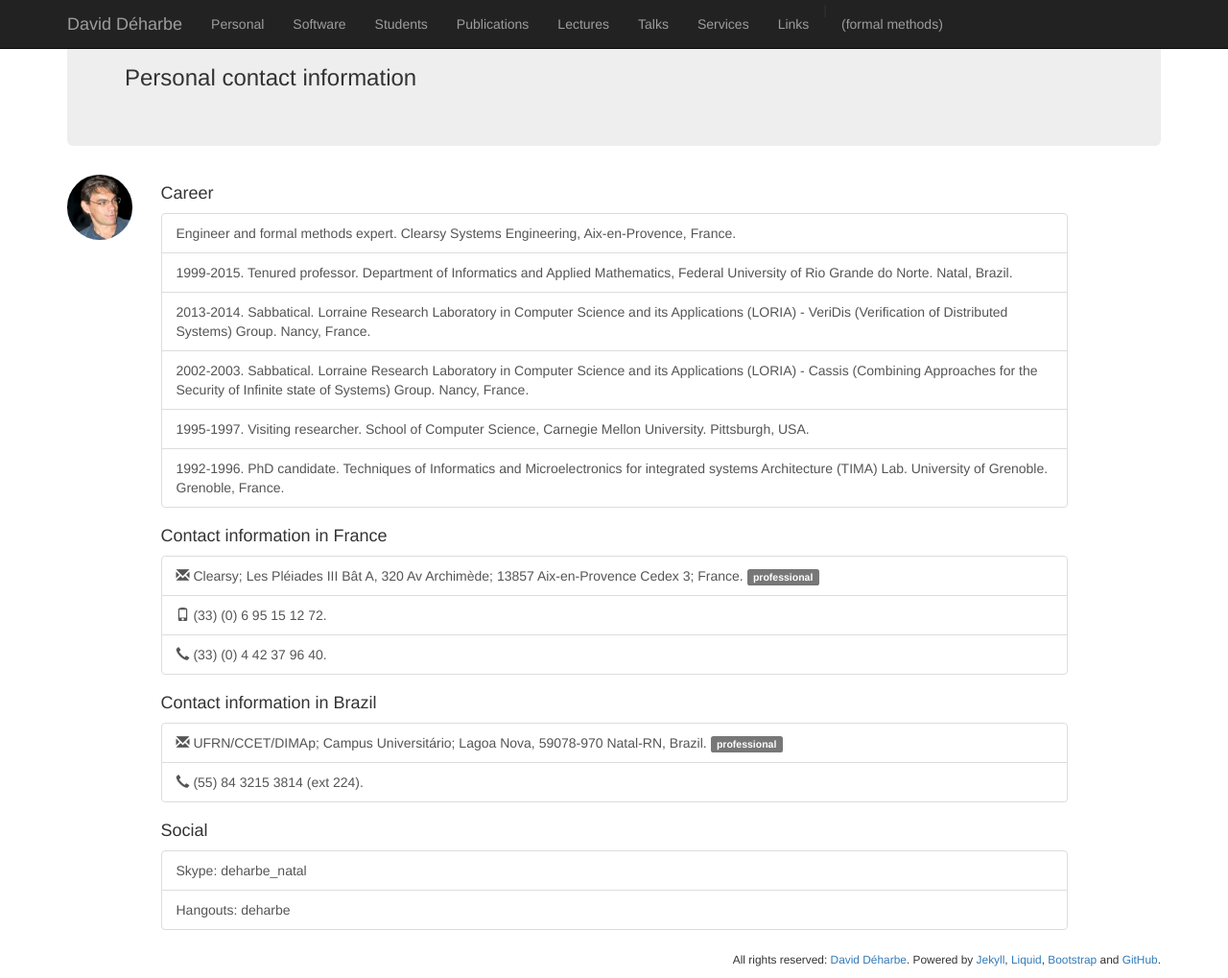
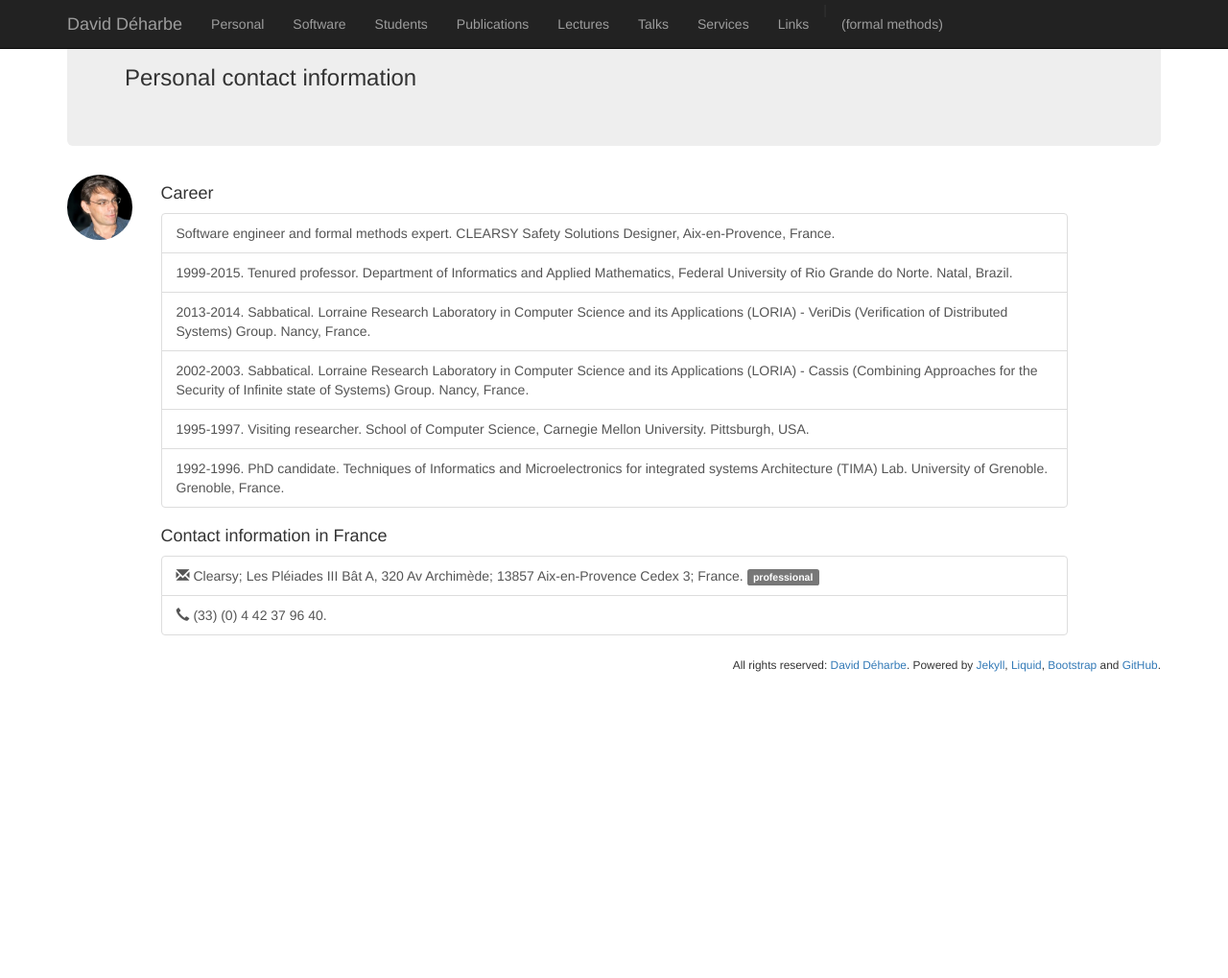
Before and after one commit to DavidDeharbe/DavidDeharbe.github.io, a Jekyll site: the page built from index.html, in a window 1280 px wide and 1019 px high. Shown: the whole window at 96% size. Built offline with Jekyll 4.4.1, drawn with Linux system fonts in a browser that asks for light colours; Markdown is read by kramdown in place of the engine named in the settings.

Commit message:
2020 updates

```diff
--- a/index.html
+++ b/index.html
@@ -9,7 +9,7 @@ sitemap:
 <h4>Career</h4>
 
 <div class="list-group">
-  <a class="list-group-item">Engineer and formal methods expert. Clearsy Systems Engineering, Aix-en-Provence, France. </a>
+  <a class="list-group-item">Software engineer and formal methods expert. CLEARSY Safety Solutions Designer, Aix-en-Provence, France. </a>
   <a class="list-group-item">1999-2015. Tenured professor. Department of Informatics and Applied Mathematics, Federal University of Rio Grande do Norte. Natal, Brazil.</a>
   <a class="list-group-item">2013-2014. Sabbatical. Lorraine Research Laboratory in Computer Science and its Applications (LORIA) - VeriDis (Verification of Distributed Systems) Group. Nancy, France.</a>
   <a class="list-group-item">2002-2003. Sabbatical. Lorraine Research Laboratory in Computer Science and its Applications (LORIA) - Cassis (Combining Approaches for the Security of Infinite state of Systems) Group. Nancy, France.</a>
@@ -21,20 +21,5 @@ sitemap:
 
 <div class="list-group">
   <a class="list-group-item"><span class="glyphicon glyphicon-envelope"></span> Clearsy; Les Pléiades III Bât A, 320 Av Archimède; 13857 Aix-en-Provence Cedex 3; France. <span class="label label-default">professional</span></a>
-  <a class="list-group-item"><span class="glyphicon glyphicon-phone"></span> (33) (0) 6 95 15 12 72.</a>
   <a class="list-group-item"><span class="glyphicon glyphicon-earphone"></span> (33) (0) 4 42 37 96 40.</a>
 </div>
-
-<h4>Contact information in Brazil</h4>
-
-<div class="list-group">
-  <a class="list-group-item"><span class="glyphicon glyphicon-envelope"></span> UFRN/CCET/DIMAp; Campus Universitário; Lagoa Nova, 59078-970 Natal-RN, Brazil. <span class="label label-default">professional</span></a>
-  <a class="list-group-item"><span class="glyphicon glyphicon-earphone"></span> (55) 84 3215 3814 (ext 224).</a>
-</div>
-
-<h4>Social</h4>
-
-<div class="list-group">
-  <a class="list-group-item">Skype: deharbe_natal</a>
-  <a class="list-group-item">Hangouts: deharbe</a>
-</div>
```
Also changed, not shown: software.html (+11 -1 lines), students.html (+5 -14 lines), talks.html (+9 -0 lines).
